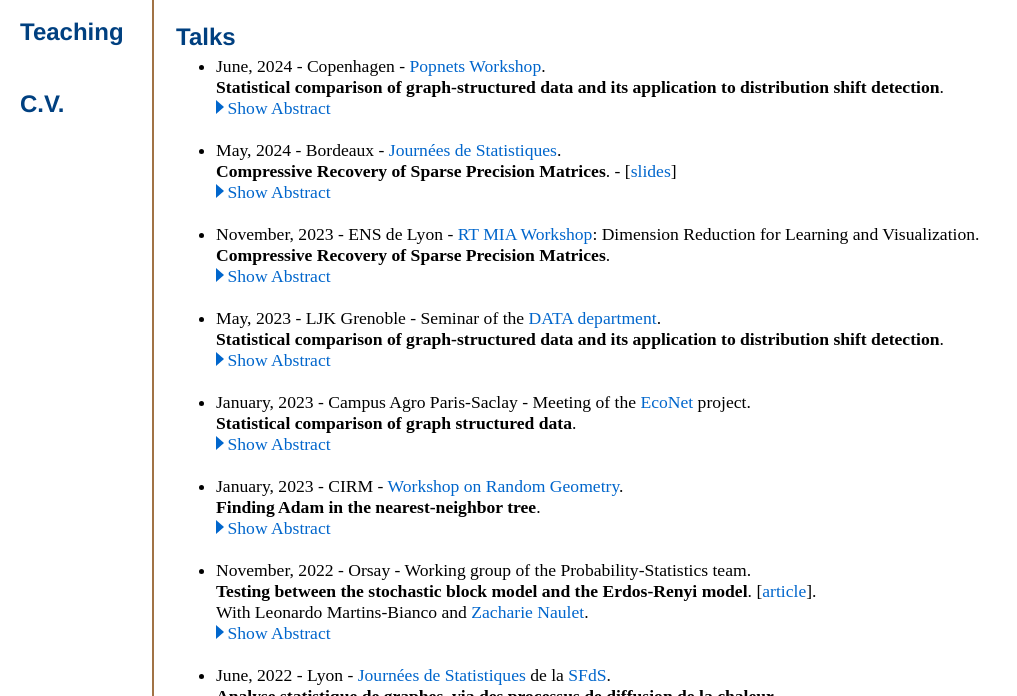
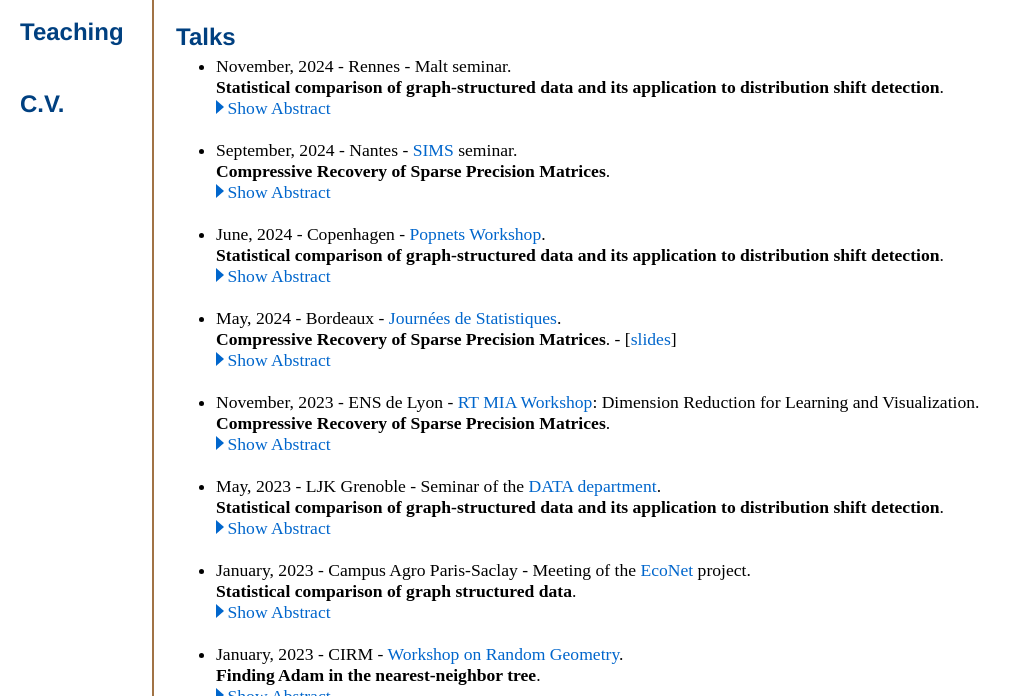
Before and after one commit to elasalle/elasalle.github.io, a Jekyll site: the page built from research/index.html, in a window 1280 px wide and 900 px high, scrolled down 642 px, cut to the strip 204-900 px from the top of the window. Shown: the whole strip, without its empty margins (0-1017 px from the left). Built offline with Jekyll 4.4.1, drawn with Linux system fonts in a browser that asks for light colours; some web fonts are replaced; formulas are drawn with MathJax 3.

Commit message:
update talks

```diff
--- a/research/index.html
+++ b/research/index.html
@@ -98,6 +98,42 @@ title: Etienne Lasalle, Research
 
   <h2 id="talks" class="title2">Talks</h2>
   <ul class="normalsize">
+    <li>November, 2024 - Rennes - Malt seminar. <br>
+      <b>Statistical comparison of graph-structured data and its application to distribution shift detection</b>.
+      <button class="showhide abstract19" onclick="switchDisplayByClassName('abstract19')" style="display: block;"><div class="arrow-right"></div>Show Abstract<span class="dots">...</span></button>
+      <button class="showhide abstract19" onclick="switchDisplayByClassName('abstract19')" style="display : none;"><div class="arrow-top"></div>Hide Abstract</button>
+      <p class="abstracttext abstract19" style="display : none;">
+        When working with weighted graphs, one can interpret weights as the thermal conductivity of edges.
+        Given initial conditions, one can use the way heat diffuses to compare graphs.
+        Choosing relevant and informative diffusion times is often essential and challenging.
+        To circumvent this issue, we choose to take into account the whole diffusion process.
+        We define real-valued processes indexed by [0, T] for some T > 0, representing the comparisons for all diffusion times.
+        Using tools from topological data analysis, we are able to compare graphs with unknown node correspondence or even graphs with different sizes.
+        In this talk, I will introduce these processes and present their statistical properties.
+        From these results, we will see how we can construct consistent two-sample tests.
+        Then, I will present some applications for the detection of distribution shifts in the context of neural networks by using activation graphs.
+      </p>
+    </li>
+    <br>
+
+    <li>September, 2024 - Nantes - <a href="https://sims.ls2n.fr/">SIMS</a> seminar. <br>
+      <b>Compressive Recovery of Sparse Precision Matrices</b>. <br>
+      <button class="showhide abstract18" onclick="switchDisplayByClassName('abstract18')" style="display: block;"><div class="arrow-right"></div>Show Abstract<span class="dots">...</span></button>
+      <button class="showhide abstract18" onclick="switchDisplayByClassName('abstract18')" style="display : none;"><div class="arrow-top"></div>Hide Abstract</button>
+      <p class="abstracttext abstract18" style="display : none;">
+        We consider the problem of learning a graph modeling the statistical relations of the \(d\) variables of a dataset with \(n\) samples.
+        Standard approaches amount to searching for a precision matrix representative of a Gaussian graphical model that adequately explains the data.
+        However, most maximum likelihood-based estimators usually require storing the \(d^2\) values of the empirical covariance matrix, which can become prohibitive in a high-dimensional setting. <br>
+        In this talk, we adopt a “compressive” viewpoint and aim to estimate a sparse precision matrix from a sketch of the data, i.e., a low-dimensional vector of size \(m\ll d^2\) carefully designed from the data using nonlinear random features (e.g., rank-one projections).
+        Under certain spectral assumptions, we show that it is possible to recover the precision matrix from a sketch of size \(m=\Omega\left((d+2k)\log(d)\right)\) where \(k\) is the maximal number of edges of the underlying graph.
+        These information-theoretic guarantees are inspired by the compressed sensing theory.
+        We investigate the possibility of achieving practical recovery with an iterative algorithm based on the graphical lasso, viewed as a specific denoiser.
+        We compare our approach and the graphical lasso on synthetic datasets, demonstrating its favorable performance even when the dataset is compressed. <br>
+        Joint work with : Titouan Vayer, Rémi Gribonval and Paulo Gonçalves.
+      </p>
+    </li>
+    <br>
+
     <li>June, 2024 - Copenhagen - <a href="https://popnets.wordpress.com/">Popnets Workshop</a>. <br>
       <b>Statistical comparison of graph-structured data and its application to distribution shift detection</b>.
       <button class="showhide abstract17" onclick="switchDisplayByClassName('abstract17')" style="display: block;"><div class="arrow-right"></div>Show Abstract<span class="dots">...</span></button>
```
